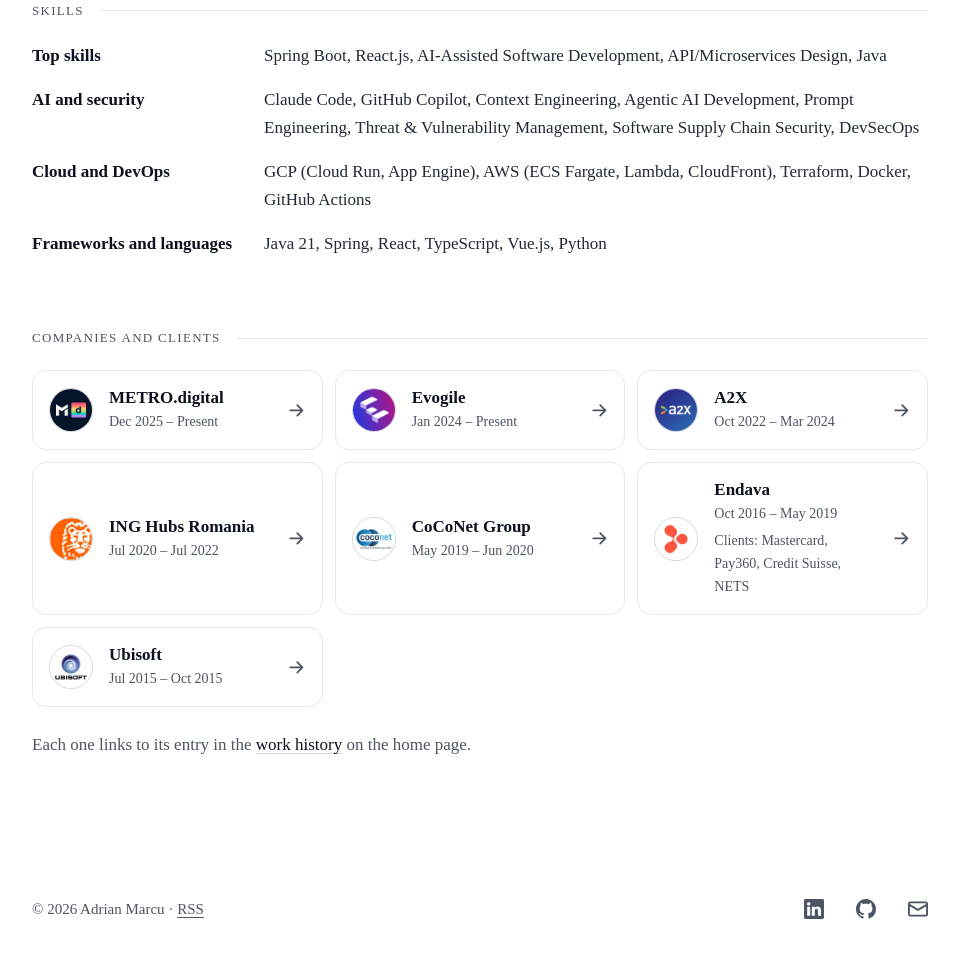
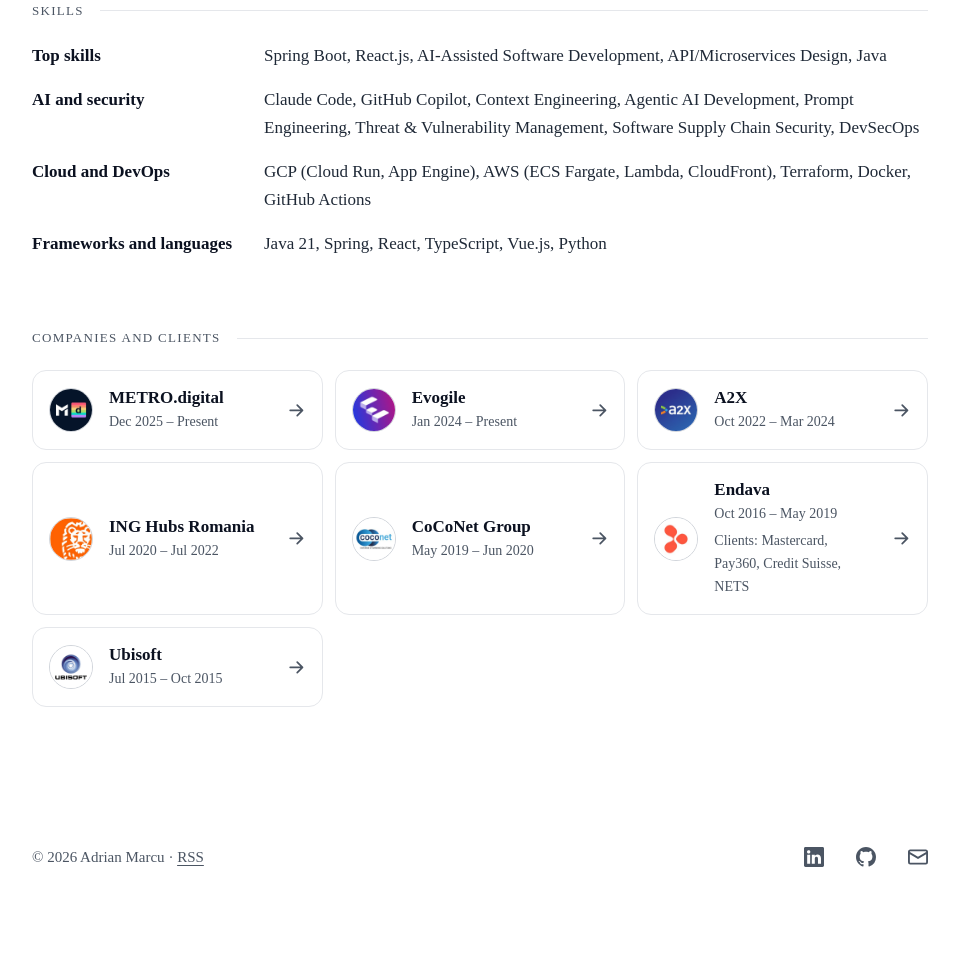
Before and after one commit to adrian-marcu/adrian-marcu.com, an Astro site: page /about in a window 1280 px wide. Shown: the part 989-1946 px from the top of the page, without its empty margins (160-1119 px from the left). After the commit the page ends 1900 px from the top, so only its background shows below. Built offline with nearby package versions, Linux system fonts and the light colour scheme; Astro itself is replaced by a stand-in of ours.

Commit message:
About: drop the note under the company cards
Co-Authored-By: Claude Opus 5.5 <noreply@anthropic.com>

```diff
--- a/src/pages/about.astro
+++ b/src/pages/about.astro
@@ -96,9 +96,6 @@ const profilePage = { '@context': 'https://schema.org', '@type': 'ProfilePage',
 					))
 				}
 			</ul>
-			<p class="more">
-				Each one links to its entry in the <a class="text-link" href="/#panel-work">work history</a> on the home page.
-			</p>
 		</section>
 	</div>
 </Base>
@@ -253,10 +250,6 @@ const profilePage = { '@context': 'https://schema.org', '@type': 'ProfilePage',
 			transform: translateX(3px);
 		}
 	}
-	.more {
-		margin-top: var(--space-5);
-		color: var(--muted);
-	}
 	@media (max-width: 640px) {
 		.skills div {
 			grid-template-columns: 1fr;
```
